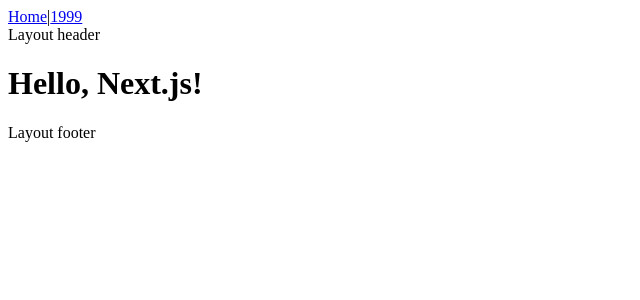
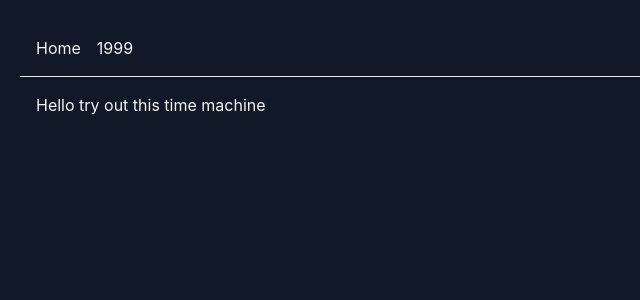
Before and after one commit to blakefrederick/n13, a Next.js app: page / in a window 1280 px wide. Shown: the top 300 px of the page, without its empty margins (0-640 px from the left). Built offline with nearby package versions, Linux system fonts and the light colour scheme.

Commit message:
Add tailwind

```diff
--- a/app/layout.js
+++ b/app/layout.js
@@ -1,20 +1,24 @@
+
 import Link from 'next/link'
+import '../styles/globals.css'
 
 export default function RootLayout({ children }) {
   return (
-    <html lang="en">
+    <html lang="en" className="bg-gray-900 text-gray-100 antialiased">
       <head>
         <title>N13</title>
         <meta name="viewport" content="width=device-width, initial-scale=1.0"></meta>
       </head>
       <body>
-        <nav>
-          <Link href="/">Home</Link>|
-          <Link href="/1999">1999</Link>
-        </nav>
-        <div>Layout header</div>
-        {children}
-        <div>Layout footer</div>
+        <header className="border-b p-4">
+          <nav className="space-x-4">
+            <Link href="/">Home</Link>
+            <Link href="/1999">1999</Link>
+          </nav>
+        </header>
+        <div className="p-4">
+          {children}
+        </div>
       </body>
     </html>
   );
--- a/app/page.js
+++ b/app/page.js
@@ -1,5 +1,5 @@
 // app/page.js
 // This file maps to the index route (/)
 export default function Page() {
-    return <h1>Hello, Next.js!</h1>;
+    return <h1>Hello try out this time machine</h1>;
 }
--- a/package.json
+++ b/package.json
@@ -14,7 +14,10 @@
     "react-dom": "18.2.0"
   },
   "devDependencies": {
+    "autoprefixer": "^10.4.13",
     "eslint": "8.26.0",
-    "eslint-config-next": "13.0.0"
+    "eslint-config-next": "13.0.0",
+    "postcss": "^8.4.18",
+    "tailwindcss": "^3.2.1"
   }
 }
--- /dev/null
+++ b/postcss.config.js
@@ -0,0 +1,6 @@
+module.exports = {
+  plugins: {
+    tailwindcss: {},
+    autoprefixer: {},
+  },
+}
--- a/styles/globals.css
+++ b/styles/globals.css
@@ -1,6 +1,6 @@
 html,
 body {
-  padding: 0;
+  padding: 10px;
   margin: 0;
   font-family: -apple-system, BlinkMacSystemFont, Segoe UI, Roboto, Oxygen,
     Ubuntu, Cantarell, Fira Sans, Droid Sans, Helvetica Neue, sans-serif;
@@ -24,3 +24,7 @@
     background: black;
   }
 }
+
+@tailwind base;
+@tailwind components;
+@tailwind utilities;
--- /dev/null
+++ b/tailwind.config.js
@@ -0,0 +1,12 @@
+/** @type {import('tailwindcss').Config} */
+module.exports = {
+  content: [
+        "./app/**/*.{js,ts,jsx,tsx}",
+        "./pages/**/*.{js,ts,jsx,tsx}",
+        "./components/**/*.{js,ts,jsx,tsx}",
+         ],
+  theme: {
+         extend: {},
+         },
+  plugins: [],
+}
```
Also changed, not shown: 1 other file (tests, documents, lock files or other folders).
